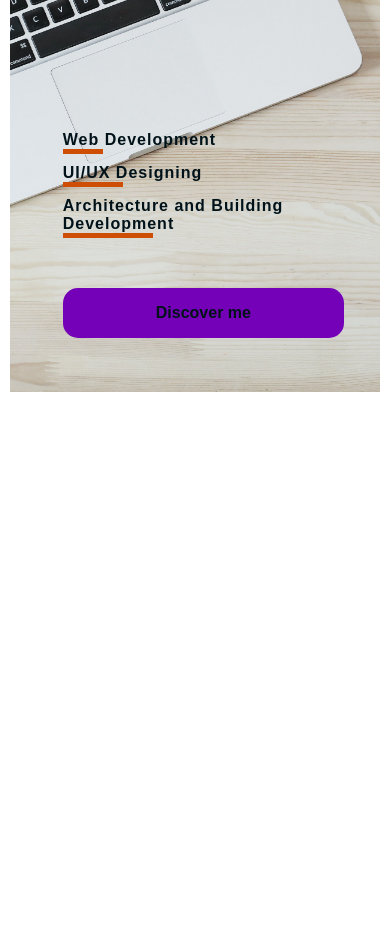
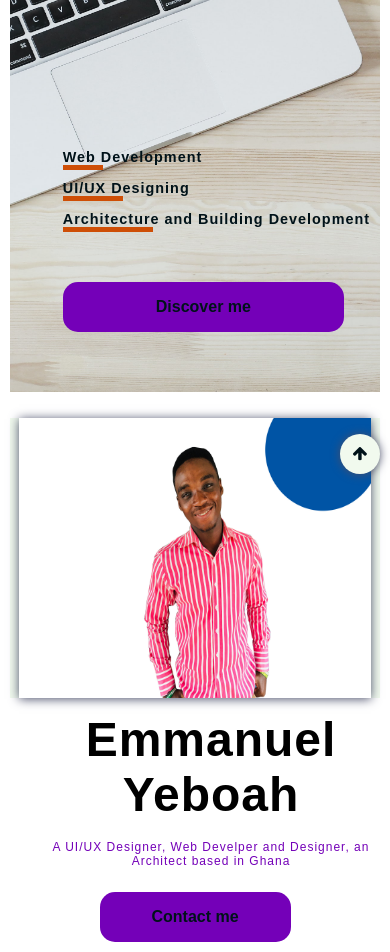
Before and after one commit to IchaCoder/My-Portfolio, a plain HTML site: page index.html in a window 390 px wide. Shown: the part 360-1312 px from the top of the page. Before the commit the page ends 844 px from the top, so only its background shows below. Drawn offline with nearby package versions, Linux system fonts and the light colour scheme.

Commit message:
updating the page
continuing the page up to the top button

```diff
--- a/index.html
+++ b/index.html
@@ -55,6 +55,23 @@
                 Building digital products and brands
         </div>
     </article>
+    <article class="home-two">
+        <div class="name-section">
+            <div class="name">Emmanuel Yeboah</div>
+            <div class="sub-heading">A UI/UX Designer, Web Develper and Designer, an Architect based in Ghana</div>
+            <button class="discover contact-btn">
+                <a href="#">Contact me</a>
+            </button>
+        </div>
+        <div class="picture">
+            <img src="./files/mypic.jpg" alt="profilePicture">
+        </div>
+    </article>
+    <div class="to-top">
+        <a href="#">
+            <i class="fa fa-arrow-up" aria-hidden="true"></i>
+        </a>
+    </div>
     <script src="app.js"></script>
 </body>
 </html>
--- a/style.css
+++ b/style.css
@@ -5,6 +5,7 @@
     --primary-black: #001219;
     --primary-blue: #7400b8;
     --nav-color: #f1faee;
+    --box-shadow: 0px 0.5px 10px #4a4e69;
 }
 
 *{
@@ -54,7 +55,7 @@ header{
 .main{
     display: grid;
     grid-template-columns: repeat(3, 1fr);
-    box-shadow: 0px 0.5px 10px #4a4e69;
+    box-shadow: var(--box-shadow)
 }
 .socials-primary{
     display: grid;
@@ -114,11 +115,7 @@ header{
     padding: 5px;
     margin-left: 100px;
 }
-.home-opt-one ul li::after{
-    background: red;
-    width: 100px;
-    height: 10px;
-}
+
 .home-underline{
     margin-bottom: 10px;
 }
@@ -157,6 +154,61 @@ header{
 }
 .menu-btn {
     visibility: hidden;
+}
+.home-two{
+    width: 85%;
+    margin: 10px auto;
+    display: grid;
+    grid-template-columns: repeat(auto-fit, minmax(300px,1fr));
+    justify-items: center;
+    background: var(--nav-color);
+    margin-top: 1em;
+    height: 280px;
+}
+.name{
+    font-size: 4rem;
+    font-weight: bold;
+}
+.name-section{
+    padding: 10px;
+    letter-spacing: 1px;
+    /* box-shadow: var(--box-shadow); */
+    margin-left: 5em;
+}
+.picture img{
+    width: 500px;
+    height: 280px;
+    box-shadow: var(--box-shadow);
+}
+.picture {
+
+}
+.sub-heading{
+    word-wrap: break-word;
+    color: var(--primary-blue);
+    margin-top: 1.5em;
+    font-size: 12px;
+}
+.contact-btn{
+    margin-top: 1.5em;
+}
+.to-top{
+    position: fixed;
+    bottom: 10px;
+    right: 10px;
+    width: 40px;
+    height: 40px;
+    box-shadow: var(--box-shadow);
+    background: var(--nav-color);
+    display: grid;
+    place-items: center;
+    border-radius: 50%;
+}
+.to-top a {
+    color: var(--primary-black);
+}
+.to-top a:hover {
+    color: var(--primary-blue);
 }
 
 @media only screen and (max-width: 680px){
@@ -198,9 +250,13 @@ header{
     .hide-main{
         display: none;
     }
+    .home-opt-one ul li{
+        font-size: 0.9rem;
+    }
     .menu-btn {
         visibility: visible;
         top: 0px;
+        position: fixed;
     }
     .menu-btn .fa-times{
         visibility: hidden;
@@ -245,4 +301,36 @@ header{
         .discover{
             width: 90%;
         }
+        .sub-heading{
+            word-wrap: break-word;
+            text-align: center;
+            /* color: var(--primary-blue);
+            margin-top: 1.5em;
+            font-size: 12px; */
+        }
+        .name-section{
+            /* padding: 10px;
+            letter-spacing: 1px; */
+            /* box-shadow: var(--box-shadow); */
+            margin-left: 2em;
+        }
+        .home-two{
+            width: 95%;
+            margin-top: -1em;
+        }
+        .name{
+            font-size: 3rem;
+            text-align: center;
+        }
+        .contact-btn{
+            width: 60%;
+            margin-left: 15%;
+        }
+        .picture img{
+            width: 95%;
+            margin-left: 2.5%;
+        }
+        .picture{
+            grid-row: 1;
+        }
 }
```
